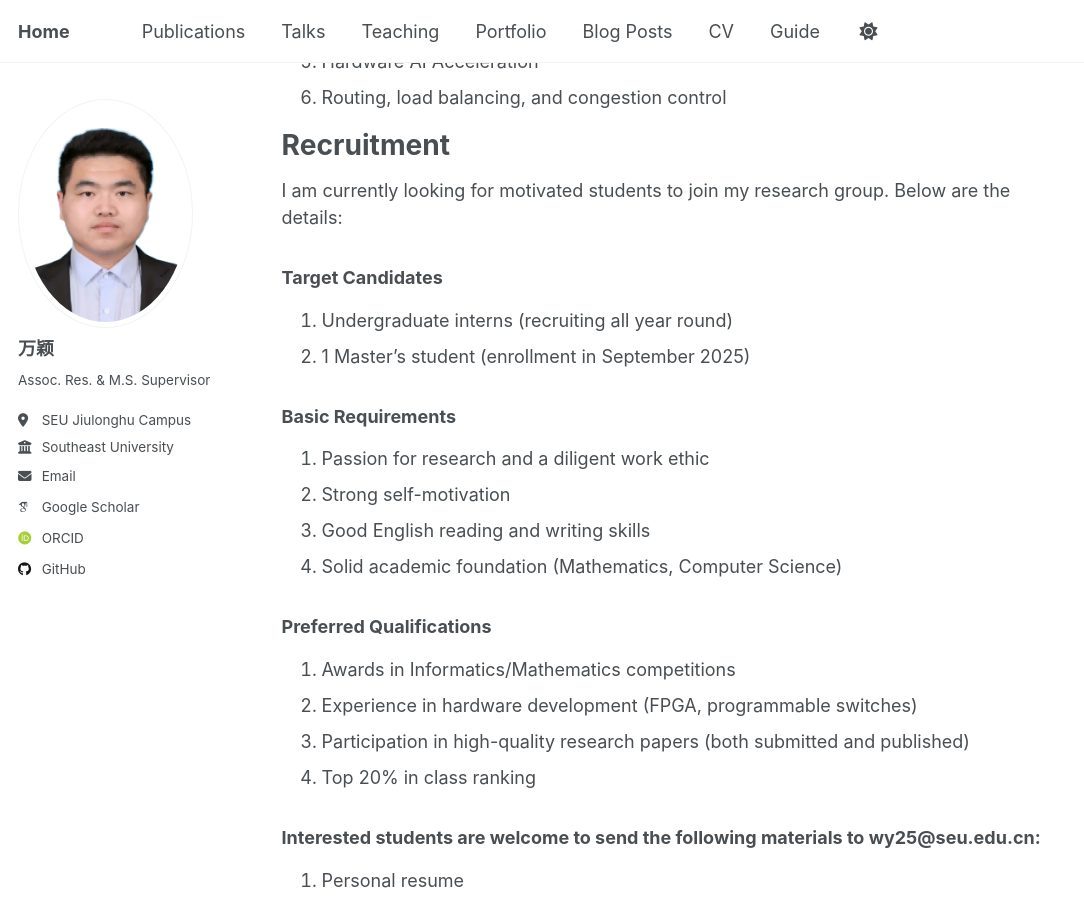
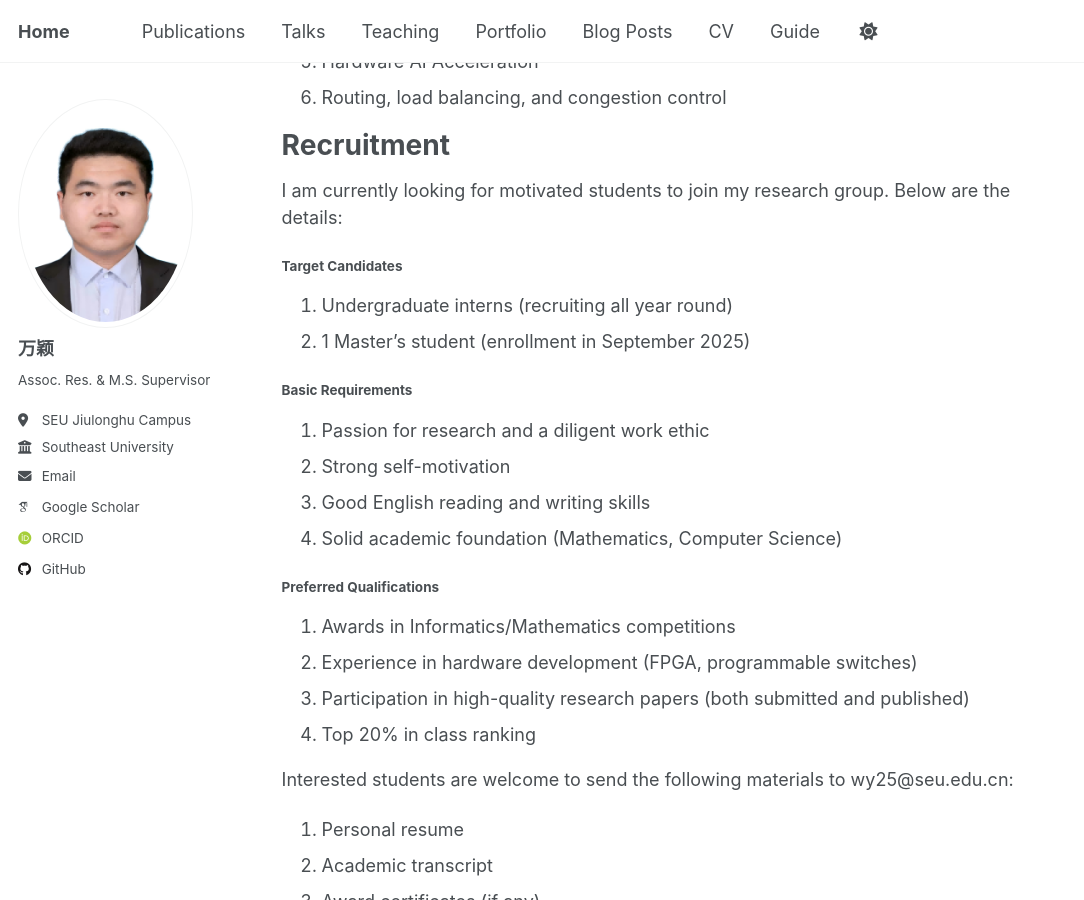
Before and after one commit to wany16/wany16.github.io, a Jekyll site: the page built from _pages/about.md, in a window 1280 px wide and 900 px high, scrolled down 555 px. Shown: the whole window, without its empty margins (0-1084 px from the left). Built offline with Jekyll 4.4.1, drawn with Linux system fonts in a browser that asks for light colours; some web fonts are replaced.

Commit message:
Initial commit for example

```diff
--- a/_pages/about.md
+++ b/_pages/about.md
@@ -27,23 +27,23 @@ Recruitment
 I am currently looking for motivated students to join my research group.
 Below are the details:
 
-### Target Candidates
+#### Target Candidates
 1. Undergraduate interns (recruiting all year round)
 1. 1 Master's student (enrollment in September 2025)
 
-### Basic Requirements
+#### Basic Requirements
 1. Passion for research and a diligent work ethic
 2. Strong self-motivation
 3. Good English reading and writing skills
 4. Solid academic foundation (Mathematics, Computer Science)
 
-### Preferred Qualifications
+#### Preferred Qualifications
 1. Awards in Informatics/Mathematics competitions
 1. Experience in hardware development (FPGA, programmable switches)
 1. Participation in high-quality research papers (both submitted and published)
 1. Top 20% in class ranking
 
-### Interested students are welcome to send the following materials to wy25@seu.edu.cn:
+Interested students are welcome to send the following materials to wy25@seu.edu.cn:
 1. Personal resume
 1. Academic transcript
 1. Award certificates (if any)
```
